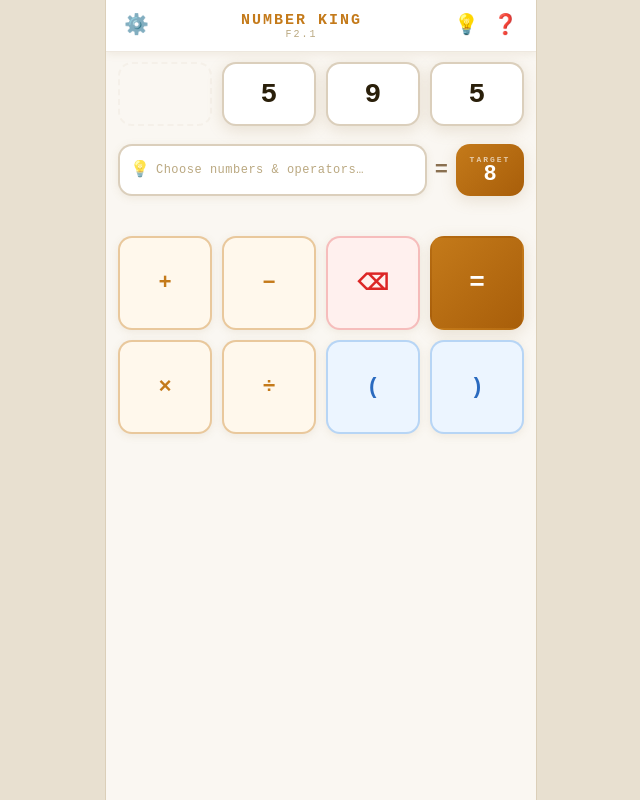
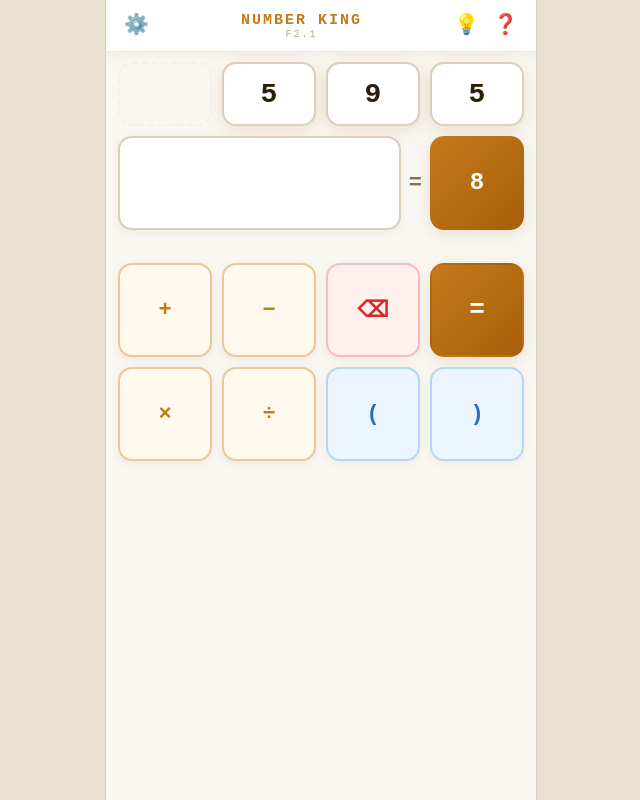
Before and after one commit to funnygerman/zahlenkoenig, a React (Vite) app: page / in a window 1280 px wide. Shown: the whole page, without its empty margins (319-959 px from the left). Built offline with nearby package versions, Linux system fonts and the light colour scheme.

Commit message:
Some cleanup

```diff
--- a/src/components/GameBoard/GameBoard.tsx
+++ b/src/components/GameBoard/GameBoard.tsx
@@ -137,7 +137,6 @@ export function GameBoard() {
         target={puzzle.target}
         status={status}
         warning={warning}
-        onHintClick={handleHintClick}
         onClear={clearTokens}
       />
 
--- a/src/components/InputRow/InputRow.module.css
+++ b/src/components/InputRow/InputRow.module.css
@@ -1,27 +1,37 @@
 .wrapper {
-  padding: 8px 12px;
+  padding: 0 12px 4px;
   flex-shrink: 0;
 }
 
 .row {
-  display: flex;
+  display: grid;
+  /* Input takes remaining space, = is fixed, target is same width as number buttons */
+  grid-template-columns: 1fr auto var(--btn-size);
   align-items: center;
   gap: 8px;
+  /* Match height of NumberRow buttons */
+  --btn-size: calc((100vw - 24px - 30px) / 4);
+}
+
+@media (min-width: 430px) {
+  .row {
+    --btn-size: calc((430px - 24px - 30px) / 4);
+  }
 }
 
 .field {
-  flex: 1;
   display: flex;
   align-items: center;
-  gap: 6px;
+  gap: 4px;
   background: var(--bg-card);
   border: 2px solid;
   border-radius: var(--radius);
-  padding: 8px 10px;
-  min-height: 52px;
+  padding: 0 10px;
+  height: var(--btn-size);
   box-shadow: var(--shadow);
   transition: border-color 0.2s;
   overflow: hidden;
+  min-width: 0;
 }
 
 .borderDefault { border-color: var(--border-strong); }
@@ -29,41 +39,28 @@
 .borderWrong    { border-color: var(--wrong); }
 .borderWarning  { border-color: var(--warning); }
 
-.hintBtn {
-  background: none;
-  border: none;
-  font-size: 16px;
-  padding: 0;
-  flex-shrink: 0;
-  opacity: 0.7;
-  line-height: 1;
-}
-
 .expression {
   flex: 1;
   display: flex;
-  flex-wrap: wrap;
+  flex-wrap: nowrap;
   align-items: center;
   gap: 2px;
-  min-height: 28px;
   overflow: hidden;
+  min-width: 0;
 }
 
-.placeholder { color: var(--text-3); font-size: 12px; letter-spacing: 0.5px; }
-
-.tokNum     { color: var(--text);          font-size: 20px; font-weight: 800; }
-.tokOp      { color: var(--op-color);      font-size: 20px; font-weight: 800; }
-.tokBracket { color: var(--bracket-color); font-size: 20px; font-weight: 800; }
+.tokNum     { color: var(--text);          font-size: 18px; font-weight: 800; white-space: nowrap; }
+.tokOp      { color: var(--op-color);      font-size: 18px; font-weight: 800; white-space: nowrap; }
+.tokBracket { color: var(--bracket-color); font-size: 18px; font-weight: 800; white-space: nowrap; }
 
 .clearBtn {
   background: none;
   border: none;
-  color: var(--wrong);
-  font-size: 14px;
+  color: var(--text-3);
+  font-size: 13px;
   font-weight: 800;
   padding: 2px 4px;
   flex-shrink: 0;
-  opacity: 0.7;
   line-height: 1;
 }
 
@@ -72,43 +69,40 @@
   font-weight: 900;
   color: var(--text-2);
   flex-shrink: 0;
+  text-align: center;
 }
 
+/* Target – same size as number buttons */
 .target {
-  display: flex;
-  flex-direction: column;
-  align-items: center;
-  justify-content: center;
-  width: 68px;
-  min-height: 52px;
+  width: var(--btn-size);
+  height: var(--btn-size);
   border-radius: var(--radius);
   background: var(--target-bg);
   box-shadow: var(--shadow-lg);
+  display: flex;
+  align-items: center;
+  justify-content: center;
   flex-shrink: 0;
 }
 
-.targetLabel {
-  font-size: 8px;
-  font-weight: 700;
-  letter-spacing: 2px;
-  color: rgba(255,255,255,0.65);
-  text-transform: uppercase;
-}
-
 .targetValue {
-  font-size: 22px;
+  font-size: 24px;
   font-weight: 900;
   color: #fff;
   line-height: 1;
 }
 
+/* Smaller font for 3-digit targets */
+.target:has(.targetValue) .targetValue {
+  font-size: clamp(16px, 4vw, 24px);
+}
+
 .msg {
-  min-height: 18px;
-  margin-top: 4px;
+  min-height: 16px;
+  margin-top: 3px;
   text-align: center;
-  font-size: 11px;
-  font-weight: 700;
-  letter-spacing: 0.5px;
+  font-size: 13px;
+  font-weight: 800;
 }
 
 .msgWarning { color: var(--warning); }
--- a/src/components/InputRow/InputRow.tsx
+++ b/src/components/InputRow/InputRow.tsx
@@ -1,6 +1,5 @@
 import { Token } from '../../core/models/Token'
 import { GameStatus } from '../../hooks/useGame'
-import { t } from '../../i18n'
 import styles from './InputRow.module.css'
 
 interface InputRowProps {
@@ -8,11 +7,10 @@ interface InputRowProps {
   target: number
   status: GameStatus
   warning: string | null
-  onHintClick: () => void
   onClear: () => void
 }
 
-export function InputRow({ tokens, target, status, warning, onHintClick, onClear }: InputRowProps) {
+export function InputRow({ tokens, target, status, warning, onClear }: InputRowProps) {
   const borderClass = warning ? styles.borderWarning
     : status === 'correct' ? styles.borderCorrect
     : status === 'wrong'   ? styles.borderWrong
@@ -21,20 +19,16 @@ export function InputRow({ tokens, target, status, warning, onHintClick, onClear
   return (
     <div className={styles.wrapper}>
       <div className={styles.row}>
-        {/* Input field */}
+        {/* Input field – takes remaining space */}
         <div className={`${styles.field} ${borderClass}`}>
-          <button className={styles.hintBtn} onClick={onHintClick} aria-label="Hint">💡</button>
           <div className={styles.expression}>
-            {tokens.length === 0
-              ? <span className={styles.placeholder}>{t('game.placeholder')}</span>
-              : tokens.map((tok, i) => (
-                  <span key={i} className={
-                    tok.type === 'number'   ? styles.tokNum :
-                    tok.type === 'bracket'  ? styles.tokBracket :
-                                              styles.tokOp
-                  }>{tok.value}</span>
-                ))
-            }
+            {tokens.map((tok, i) => (
+              <span key={i} className={
+                tok.type === 'number'  ? styles.tokNum :
+                tok.type === 'bracket' ? styles.tokBracket :
+                                         styles.tokOp
+              }>{tok.value}</span>
+            ))}
           </div>
           {tokens.length > 0 && (
             <button className={styles.clearBtn} onClick={onClear} aria-label="Clear">✕</button>
@@ -44,18 +38,17 @@ export function InputRow({ tokens, target, status, warning, onHintClick, onClear
         {/* Static equals sign */}
         <span className={styles.equals}>=</span>
 
-        {/* Target */}
+        {/* Target – same size as number buttons */}
         <div className={styles.target}>
-          <span className={styles.targetLabel}>{t('game.target')}</span>
           <span className={styles.targetValue}>{target}</span>
         </div>
       </div>
 
-      {/* Status / warning message */}
+      {/* Status / warning */}
       <div className={styles.msg}>
         {warning && <span className={styles.msgWarning}>{warning}</span>}
-        {!warning && status === 'correct' && <span className={styles.msgCorrect}>{t('game.correct')}</span>}
-        {!warning && status === 'wrong'   && <span className={styles.msgWrong}>{t('error.wrong_answer')}</span>}
+        {!warning && status === 'correct' && <span className={styles.msgCorrect}>✓</span>}
+        {!warning && status === 'wrong'   && <span className={styles.msgWrong}>✗</span>}
       </div>
     </div>
   )
```
